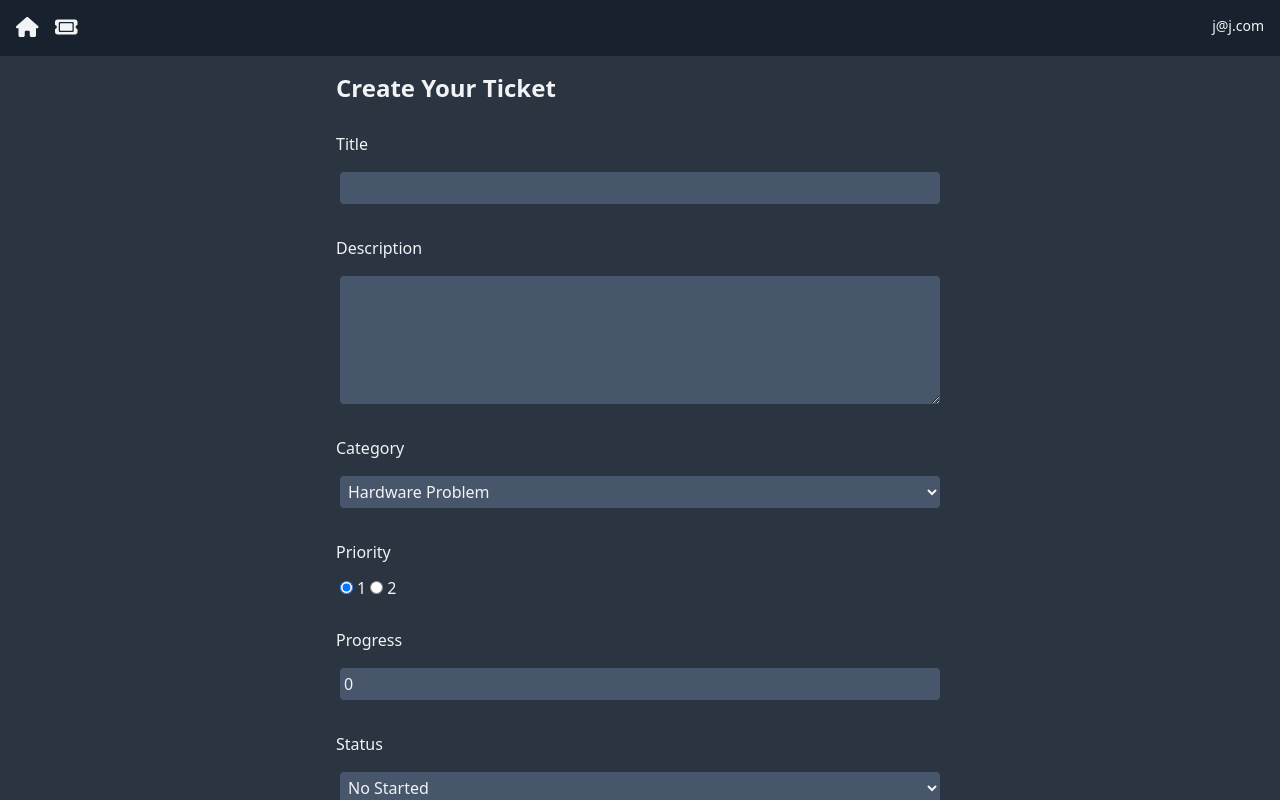
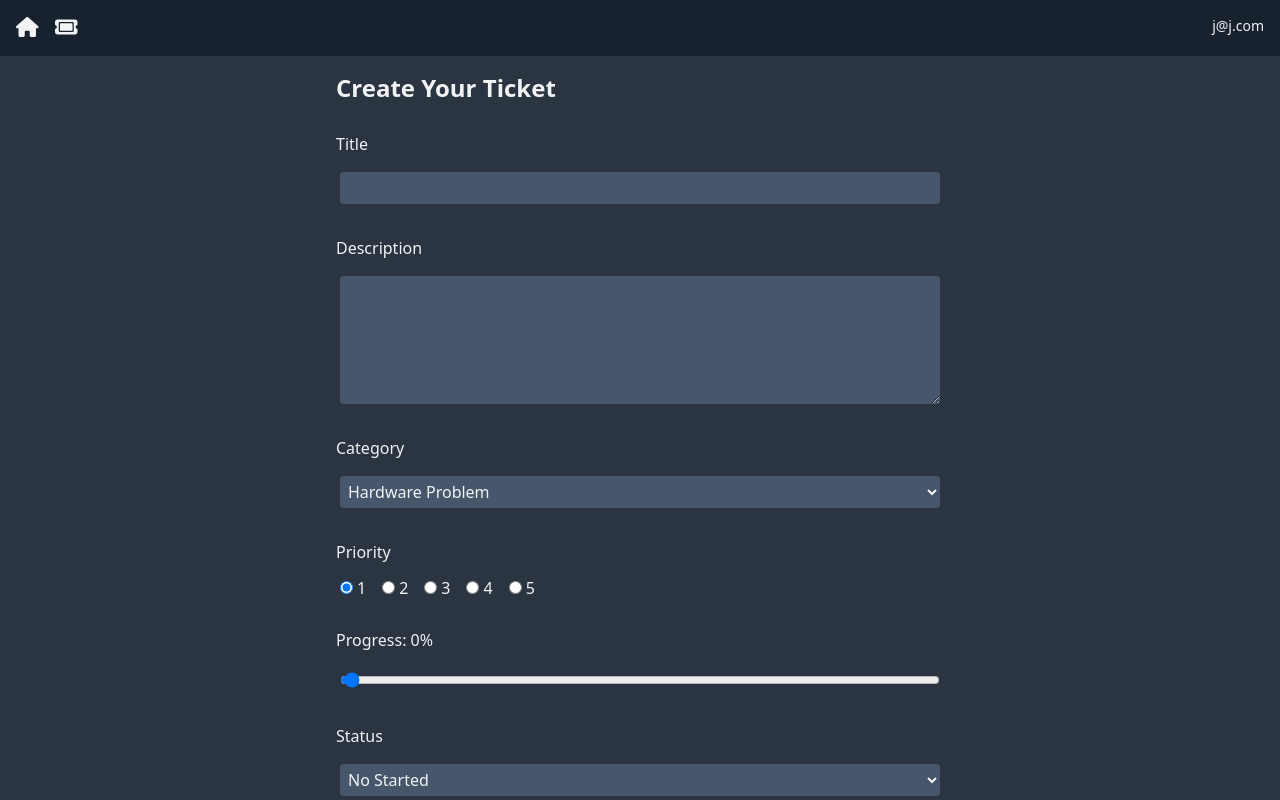
Before and after one commit to jquinterom/tickets, a Next.js app: page /TicketPage/new in a window 1280 px wide. Built offline with nearby package versions, Linux system fonts and the light colour scheme.

Commit message:
feat(create-ticket): creating tickets form done
new feature to create ticket to mongo db atlas

connections was successfull

```diff
--- a/app/(components)/TicketForm.tsx
+++ b/app/(components)/TicketForm.tsx
@@ -5,6 +5,7 @@ import React, { useState } from "react";
 import { TicketType } from "../(types)/Ticket";
 
 const TicketForm = () => {
+  const router = useRouter();
   const statingTicketData: TicketType = {
     title: "",
     description: "",
@@ -12,7 +13,6 @@ const TicketForm = () => {
     priority: 1,
     progress: 0,
     status: "no started",
-    active: false,
   };
 
   const [formData, setFormDate] = useState(statingTicketData);
@@ -26,23 +26,34 @@ const TicketForm = () => {
     const name = elementEvent.target.name;
     const value = elementEvent.target.value;
 
+    if (name === "priority") {
+      setFormDate((prevState) => ({
+        ...prevState,
+        [name]: parseInt(value),
+      }));
+      return;
+    }
+
     setFormDate((prevState) => ({
       ...prevState,
       [name]: value,
     }));
   };
 
-  const handleSubmit = (event: React.FormEvent<HTMLFormElement>) => {
+  const handleSubmit = async (event: React.FormEvent<HTMLFormElement>) => {
     event.preventDefault();
 
-    // const formData = new FormData(e.currentTarget);
+    const response = await fetch("/api/Tickets", {
+      method: "POST",
+      body: JSON.stringify({ formData }),
+    });
 
-    // fetch("/api/route", {
-    //   method: "POST",
-    //   body: formData,
-    // });
+    if (!response.ok) {
+      throw new Error("Failed to create ticket");
+    }
 
-    // router.push("/TicketPage");
+    router.refresh();
+    router.push("/");
 
     console.log("formData", formData);
   };
@@ -89,6 +100,7 @@ const TicketForm = () => {
         </select>
 
         <label htmlFor="">Priority</label>
+        <div className="flex gap-3">
           <div>
             <input
               id="priority-1"
@@ -100,7 +112,9 @@ const TicketForm = () => {
               checked={formData.priority === 1}
             />
             <label htmlFor="priority-1">1</label>
+          </div>
 
+          <div>
             <input
               id="priority-2"
               name="priority"
@@ -113,14 +127,56 @@ const TicketForm = () => {
             <label htmlFor="priority-2">2</label>
           </div>
 
-        <label htmlFor="">Progress</label>
+          <div>
             <input
-          type="number"
+              id="priority-3"
+              name="priority"
+              type="radio"
+              onChange={handleChange}
+              required
+              value={3}
+              checked={formData.priority === 3}
+            />
+            <label htmlFor="priority-3">3</label>
+          </div>
+
+          <div>
+            <input
+              id="priority-4"
+              name="priority"
+              type="radio"
+              onChange={handleChange}
+              required
+              value={4}
+              checked={formData.priority === 4}
+            />
+            <label htmlFor="priority-4">4</label>
+          </div>
+
+          <div>
+            <input
+              id="priority-5"
+              name="priority"
+              type="radio"
+              onChange={handleChange}
+              required
+              value={5}
+              checked={formData.priority === 5}
+            />
+            <label htmlFor="priority-5">5</label>
+          </div>
+        </div>
+
+        <label htmlFor="">Progress: {formData.progress}%</label>
+        <input
+          type="range"
           name="progress"
           id="progress"
-          onChange={handleChange}
           required
           value={formData.progress}
+          min={0}
+          max={100}
+          onChange={handleChange}
         />
 
         <label htmlFor="">Status</label>
@@ -132,23 +188,11 @@ const TicketForm = () => {
           value={formData.status}
         >
           <option value="no started">No Started</option>
-          <option value="in progress">In Progress</option>
+          <option value="started">Started</option>
           <option value="done">Done</option>
         </select>
 
-        <label htmlFor="">Active</label>
-        <input
-          type="checkbox"
-          name="active"
-          id="active"
-          onChange={handleChange}
-          required
-          value={formData.active ? "true" : "false"}
-        />
-
-        <button className="btn" type="submit">
-          Submit
-        </button>
+        <input className="btn" type="submit" value={"Create Ticket"} />
       </form>
     </div>
   );
--- a/app/(types)/Ticket.ts
+++ b/app/(types)/Ticket.ts
@@ -5,5 +5,4 @@ export type TicketType = {
   priority: number;
   progress: number;
   status: string;
-  active: boolean;
 };
```
Also changed, not shown: app/api/Tickets/route.ts (renamed from app/api/route.ts). Lines whose indentation alone changed are shown as unchanged.
